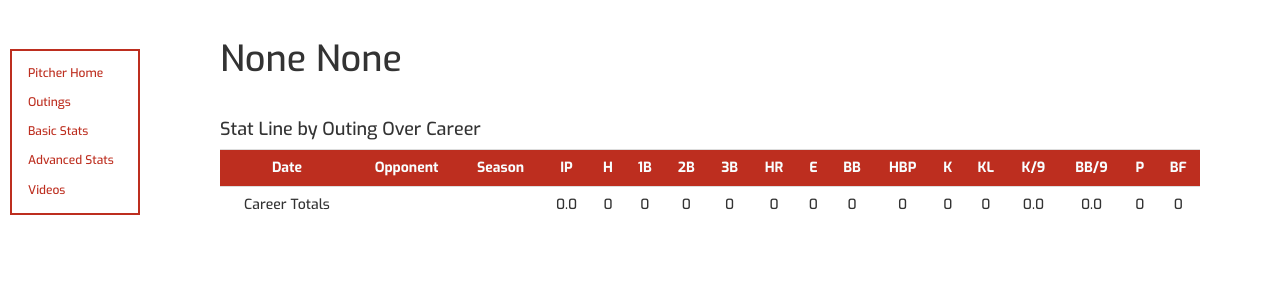
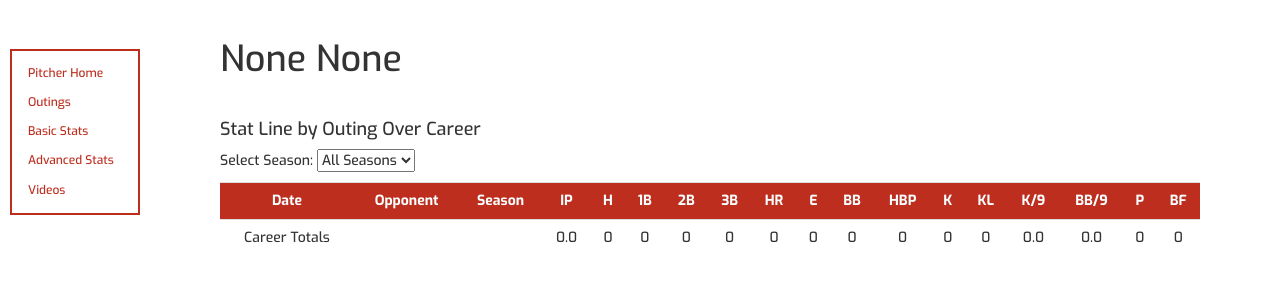
Before and after one commit to ryanloutos/WashU-Bears-Baseball-Website, a Flask app: page /pitcher/1/stats/basic in a window 1280 px wide. Shown: the part 51-351 px from the top of the page. Run offline with Flask 2, Linux system fonts and the light colour scheme; the visitor is signed in with stand-in values (Sample User, id 1); data comes from the database, SQL or seed files in the repository; data that the repository does not hold is empty; some libraries are stand-ins or nearby versions.

Commit message:
Update season selector and table sort

```diff
--- a/app/routes.py
+++ b/app/routes.py
@@ -1613,6 +1613,7 @@ def new_outing_csv_pitches(file_name, outing_id):
                            pitches=pitches,
                            batters=batters)
 
+
 # ***************-HELPFUL FUNCTIONS-*************** #
 def getAvailablePitchers():
     '''
--- a/app/static/js/sortable_table.js
+++ b/app/static/js/sortable_table.js
@@ -1,4 +1,10 @@
 // Credit to https://www.w3schools.com/howto/howto_js_sort_table.asp
+/** Paired with a table, allows for the table to be sorted by a certian column by clicking that
+* column header
+*
+* @param  {number} n Column of table to sort by
+* @param  {number} tab number of table to be sorted starting at 0
+*/
 function sortTable(n, tab) {
     var table, rows, switching, i, x, y, shouldSwitch, dir, switchcount = 0;
     table = document.getElementsByClassName("sortable_table")[tab];
@@ -23,16 +29,37 @@ function sortTable(n, tab) {
                 /* Check if the two rows should switch place,
                 based on the direction, asc or desc: */
                 if (dir == "asc") {
+                    x_num = Number(x.innerHTML.toLowerCase());
+                    y_num = Number(y.innerHTML.toLowerCase());
+                    // check to see if comparing numeric values instead or strings
+                    if(isNaN(x_num) || isNaN(y_num)){
                         if (x.innerHTML.toLowerCase() > y.innerHTML.toLowerCase()) {
                             // If so, mark as a switch and break the loop:
                             shouldSwitch = true;
                             break;
                         }
+                    } else{
+                        if(x_num > y_num){
+                            shouldSwitch = true;
+                            break;
+                        }
+                    }
+
                 } else if (dir == "desc") {
+                    x_num = Number(x.innerHTML.toLowerCase());
+                    y_num = Number(y.innerHTML.toLowerCase());
+                    // check to see if comparing numeric values instead or strings
+                    if(isNaN(x_num) || isNaN(y_num)){
                         if (x.innerHTML.toLowerCase() < y.innerHTML.toLowerCase()) {
                             // If so, mark as a switch and break the loop:
                             shouldSwitch = true;
                             break;
+                        }
+                    } else{
+                        if(x_num < y_num){
+                            shouldSwitch = true;
+                            break;
+                        }
                     }
                 }
             }
--- a/app/templates/pitcher/pitcher_stats_advanced.html
+++ b/app/templates/pitcher/pitcher_stats_advanced.html
@@ -116,7 +116,7 @@
             <h4>Pitch Usage by Outing</h4>
             <p>
                 Select Season:
-                <select onchange="season_selector('pitch-usage-season-selector', 'pitch-usage-season-table')" name="pitch-usage-season-selector" id="strike-percentage-season-selector">
+                <select onchange="season_selector('pitch-usage-season-selector', 'pitch-usage-season-table')" name="pitch-usage-season-selector" id="pitch-usage-season-selector">
                     <option value="All Seasons" selected>All Seasons</option>
                     {% for season in seasons %}
                         <option value="{{ season }}">{{season}}</option>
--- a/app/templates/pitcher/pitcher_stats_basic.html
+++ b/app/templates/pitcher/pitcher_stats_basic.html
@@ -16,7 +16,16 @@
         <br>
         <div>
             <h4>Stat Line by Outing Over Career</h4>
-            <table class="table tables sortable_table">
+            <p>
+                Select Season:
+                <select onchange="season_selector('basic-stat-season-selector', 'basic-stat-season-table')" name="basic-stat-season-selector" id="basic-stat-season-selector">
+                    <option value="All Seasons" selected>All Seasons</option>
+                    {% for season in seasons %}
+                        <option value="{{ season }}">{{season}}</option>
+                    {% endfor %}
+                </select>
+            </p>
+            <table class="table tables sortable_table" id="basic-stat-season-table">
                 <tr class="table-headers">
                     <th onclick="sortTable(0, 0)">Date</th>
                     <th onclick="sortTable(1, 0)">Opponent</th>
```
Lines whose indentation alone changed are shown as unchanged.
